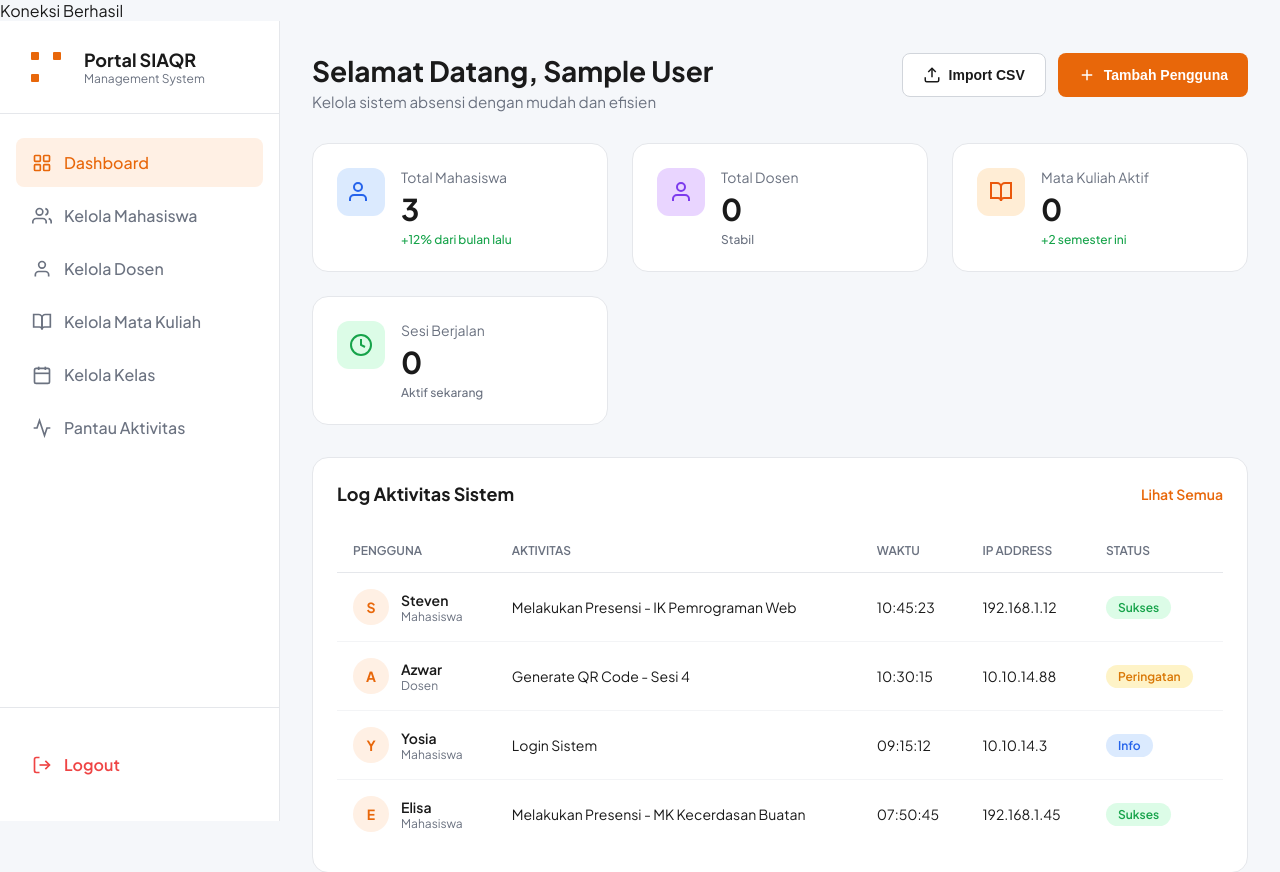
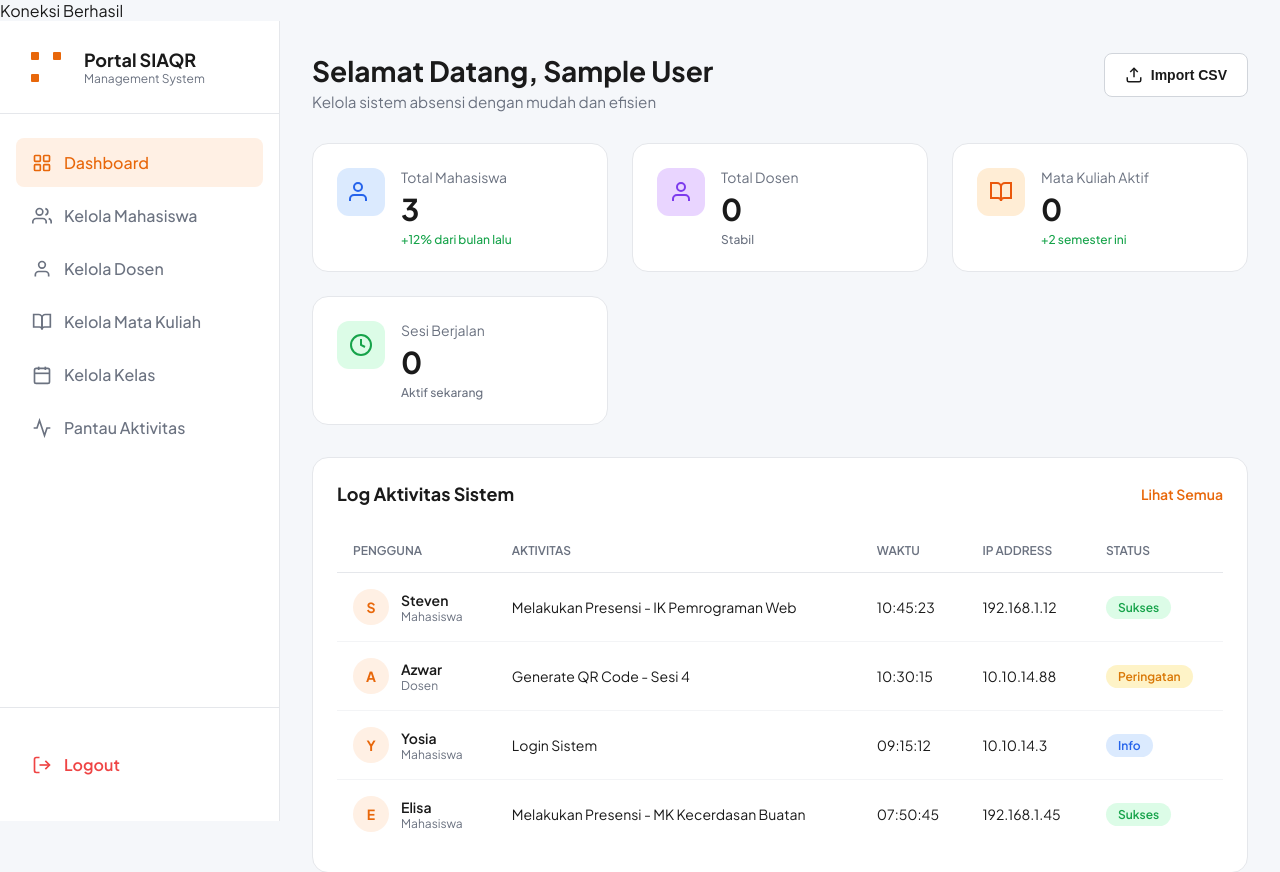
Before and after one commit to azwar-zsh/siaqr, a PHP site: page /dashboard_admin.php in a window 1280 px wide. Shown: the top 872 px of the page. Run offline with PHP 8.4, Linux system fonts and the light colour scheme; the visitor is signed in with stand-in values (Sample User, id 1); data comes from the database, SQL or seed files in the repository; data that the repository does not hold is empty.

Commit message:
hapus tambah pengguna

```diff
--- a/dashboard_admin.php
+++ b/dashboard_admin.php
@@ -173,13 +173,6 @@ $active_page = 'dashboard';
                         </svg>
                         Import CSV
                     </button>
-                    <button class="btn btn-primary">
-                        <svg viewBox="0 0 24 24" fill="none" stroke="currentColor" stroke-width="2">
-                            <line x1="12" y1="5" x2="12" y2="19"/>
-                            <line x1="5" y1="12" x2="19" y2="12"/>
-                        </svg>
-                        Tambah Pengguna
-                    </button>
                 </div>
             </div>
 
```
